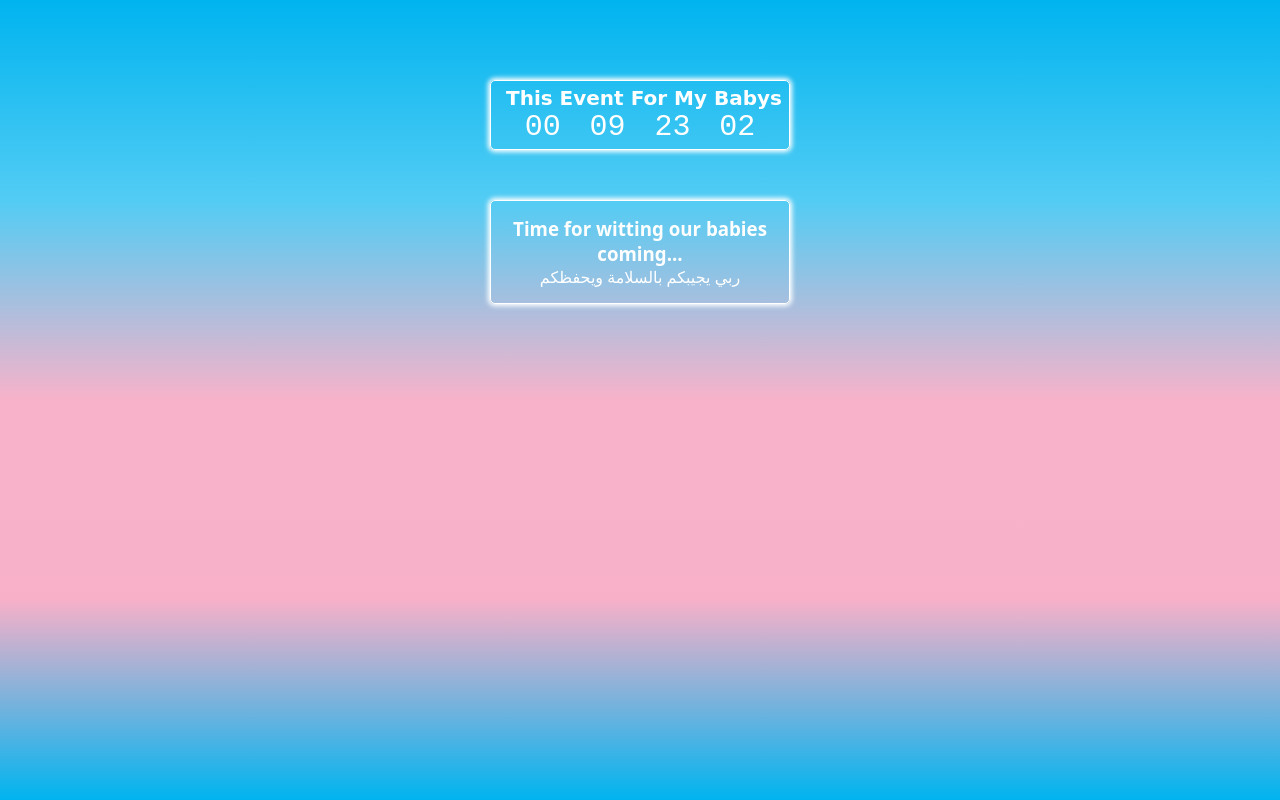
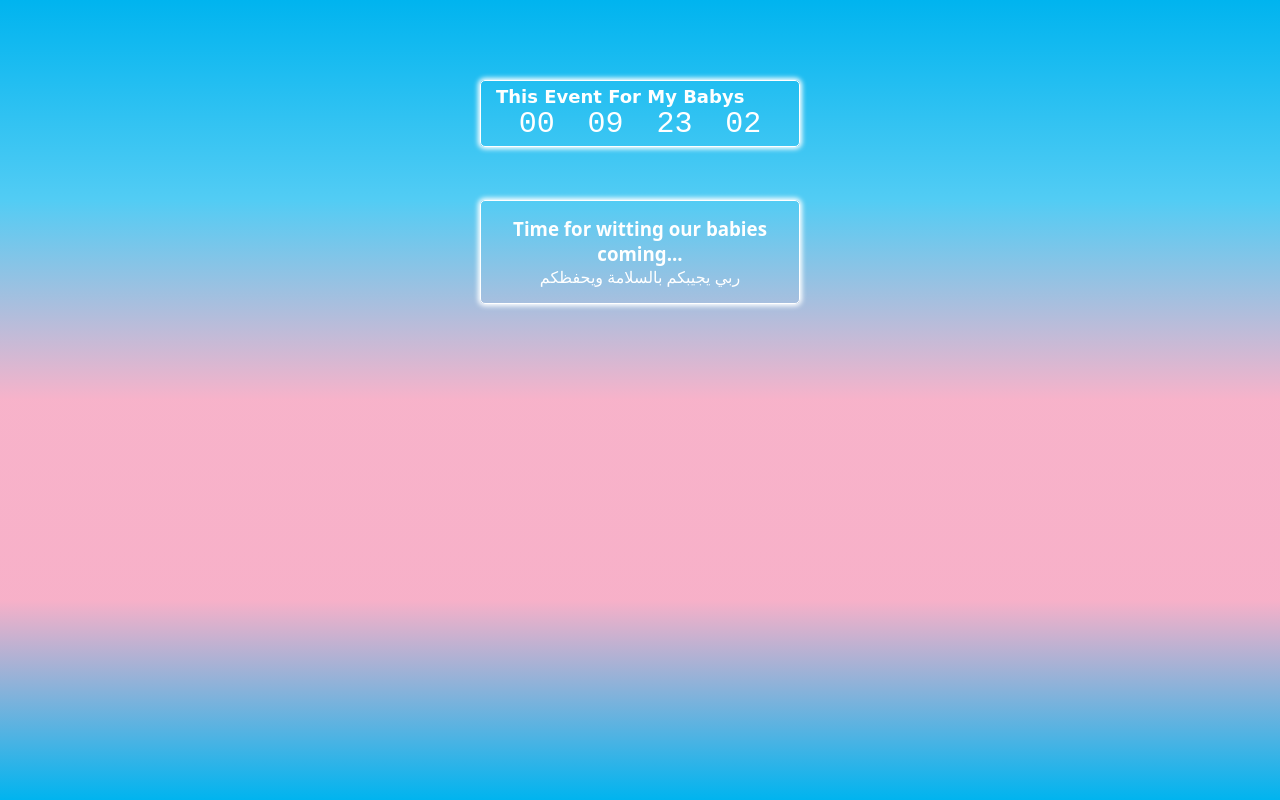
Before and after one commit to haaamed-30/eventBabay, a plain HTML site: page index.html in a window 1280 px wide. Drawn offline with Linux system fonts and the light colour scheme.

Commit message:
css file up

```diff
--- a/CSS/babye.css
+++ b/CSS/babye.css
@@ -25,8 +25,8 @@ body {
 .contaner {
     border: 1.5px solid #fff;
     border-radius: 5px;
-    width: 300px;
-    max-width: 300px;
+    width: 320px;
+    max-width: 320px;
     padding: 5px;
     box-shadow: 0px 0px 5px 2px #fff;
 }
@@ -36,7 +36,7 @@ body {
     color: #00b4ef;
 }
 .contaner h1 {
-    font-size: 20px;
+    font-size: 18px;
     font-family: cursive;
     padding-left: 10px;
     color: #fff;
@@ -55,8 +55,8 @@ body {
 .writ_box {
     border: 1.5px solid #fff;
     border-radius: 5px;
-    width: 300px;
-    max-width: 300px;
+    width: 320px;
+    max-width: 320px;
     padding: 15px;
     box-shadow: 0px 0px 5px 2px #fff;
     position: absolute;
@@ -71,8 +71,8 @@ body {
 .writ_box-two {
     border: 1.5px solid #fff;
     border-radius: 5px;
-    width: 300px;
-    max-width: 300px;
+    width: 320px;
+    max-width: 320px;
     padding: 15px;
     box-shadow: inset 0px 0px 20px 3px #fff;
     position: absolute;
```
